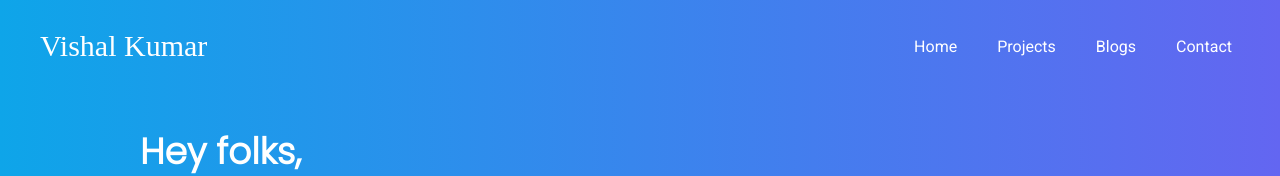
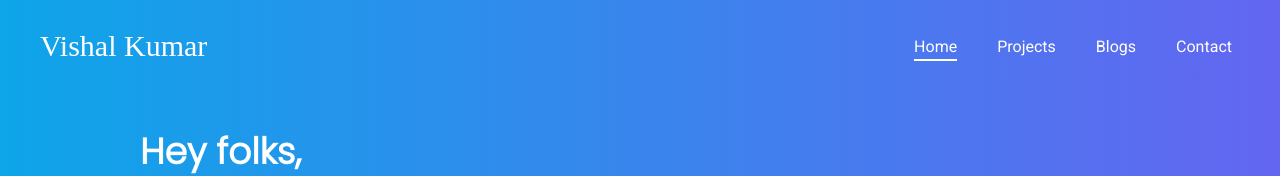
Before and after one commit to vishal-kumaar/personal-portfolio, a React (Create React App) app: page / in a window 1280 px wide. Shown: the top 176 px of the page. Built offline with nearby package versions, Linux system fonts and the light colour scheme; a web font is replaced by a local one.

Commit message:
Added activeclassname on navbar link

```diff
--- a/src/assets/css/index.css
+++ b/src/assets/css/index.css
@@ -1,3 +1,8 @@
 @tailwind base;
 @tailwind components;
 @tailwind utilities;
+
+.active{
+    border-bottom: 2px solid #fff;
+    padding-bottom: 3px;
+}
--- a/src/components/Navbar.jsx
+++ b/src/components/Navbar.jsx
@@ -2,7 +2,7 @@ import React, { useState } from "react";
 import Headroom from "react-headroom";
 import { user } from "../utils/portfolio";
 import hamburger from "../assets/images/hamburger.svg";
-import { NavLink } from "react-router-dom";
+import { Link, NavLink } from "react-router-dom";
 
 export default function Navbar(props) {
   let [navBg, setNavBg] = useState(
@@ -18,34 +18,46 @@ export default function Navbar(props) {
       <nav
         className={`${props.opacity} text-white flex justify-between items-center px-4 md:px-10 pt-7 pb-3 ${navBg} transform ease-in-out duration-500`}
       >
-        <NavLink to="/" className="font-cursive text-3xl">
+        <Link to="/" className="font-cursive text-3xl">
           {user.name}
-        </NavLink>
+        </Link>
         <div className="hidden md:block">
+          <div className="inline cursor-pointer ml-6 p-2 rounded font-roboto text-white hover:bg-white hover:text-black hover:shadow-md">
             <NavLink
+
             to="/"
-            className="ml-6 p-2 rounded font-roboto outline-white hover:bg-white hover:text-black hover:shadow-md"
+            activeclassname="active"
             >
               Home
             </NavLink>
+          </div>
+          <div className="inline cursor-pointer ml-6 p-2 rounded font-roboto text-white hover:bg-white hover:text-black hover:shadow-md">
             <NavLink
               to="/projects"
-            className="ml-6 p-2 rounded font-roboto outline-white hover:bg-white hover:text-black hover:shadow-md"
+              activeclassname="active"
+              className=""
             >
               Projects
             </NavLink>
+          </div>
+          <div className="inline cursor-pointer ml-6 p-2 rounded font-roboto text-white hover:bg-white hover:text-black hover:shadow-md">
             <NavLink
               to="/blogs"
-            className="ml-6 p-2 rounded font-roboto outline-white hover:bg-white hover:text-black hover:shadow-md"
+              activeclassname="active"
+              className=""
             >
               Blogs
             </NavLink>
+          </div>
+          <div className="inline cursor-pointer ml-6 p-2 rounded font-roboto text-white hover:bg-white hover:text-black hover:shadow-md">
             <NavLink
               to="/contact"
-            className="ml-6 p-2 rounded font-roboto outline-white hover:bg-white hover:text-black hover:shadow-md"
+              activeclassname="active"
+              className=""
             >
               Contact
             </NavLink>
+          </div>
         </div>
         <div className="block md:hidden">
           <img
```
Lines whose indentation alone changed are shown as unchanged.
